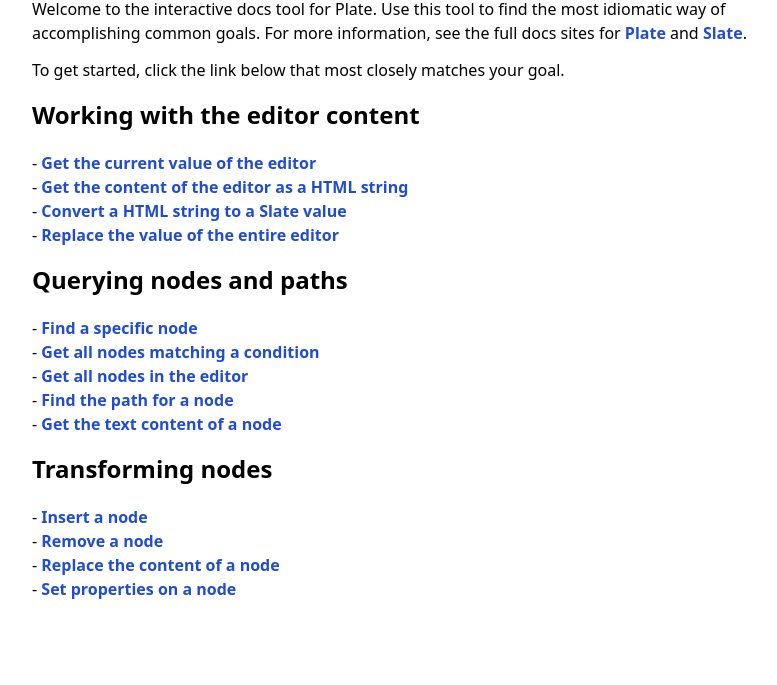
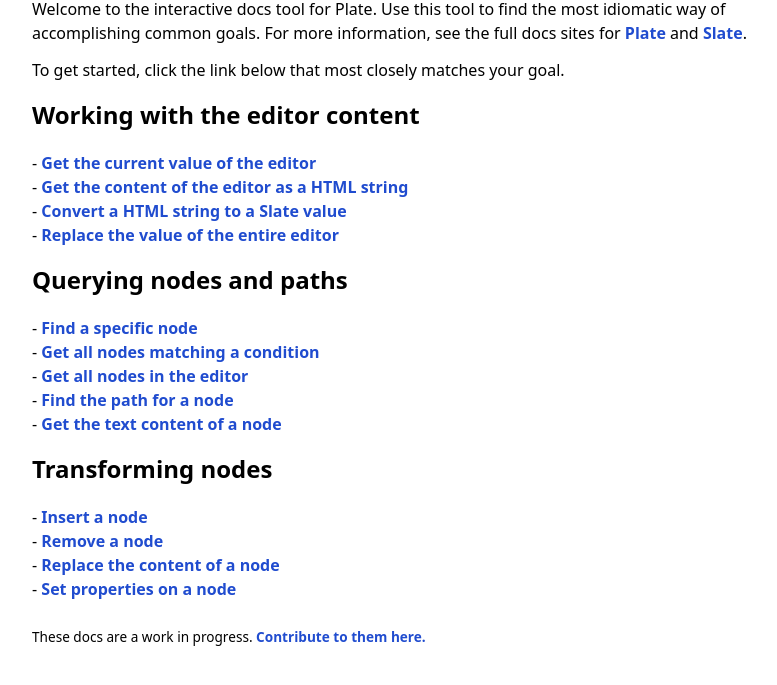
Before and after one commit to udecode/plate-interactive-docs, a plain HTML site: page index.html in a window 1280 px wide. Shown: the part 157-842 px from the top of the page, without its empty margins (224-1001 px from the left). Drawn offline with Linux system fonts and the light colour scheme.

Commit message:
Add footer

````diff
--- a/index.html
+++ b/index.html
@@ -70,6 +70,11 @@
   	background-color: #333;
  	border-color: #555;
   }
+}
+
+footer {
+  font-size: 0.85rem;
+  margin-top: 1lh;
 }</style><script role="script" id="twine-user-script" type="text/twine-javascript"></script><tw-tag name="editor" color="red"></tw-tag><tw-passagedata pid="1" name="Convert a HTML string to a Slate value" tags="" position="850,150" size="100,100">(set: $shortTitle to &quot;HTML -&gt; Slate&quot;)\
 (display: &quot;Header&quot;)\
 # Convert a HTML string to a Slate value
@@ -427,7 +432,7 @@
 
 However, there may be times when any editor instance will work. In these cases, you can create a temporary editor instance.
 
-&lt;pre&gt;```const editor = createPlateEditor({ plugins });```&lt;/pre&gt;</tw-passagedata></tw-storydata>
+&lt;pre&gt;```const editor = createPlateEditor({ plugins });```&lt;/pre&gt;</tw-passagedata><tw-passagedata pid="28" name="Footer" tags="footer" position="450,425" size="100,100">&lt;footer&gt;These docs are a work in progress. (link-repeat: &quot;Contribute to them here.&quot;)[(open-url: &#39;https://github.com/udecode/plate-interactive-docs&#39;)]&lt;/footer&gt;</tw-passagedata></tw-storydata>
 <script title="Twine engine code" data-main="harlowe">(function(){"use strict";
 var require,define;!function(){var e={},r={};require=function(i){var n=e[i];return n&&(r[i]=n[1].apply(void 0,n[0].map(require)),e[i]=void 0),r[i]},(define=function(r,i,n){if("function"==typeof r)return r();e[r]=[i,n]}).amd=!0}();/*!
  * https://github.com/paulmillr/es6-shim
````
